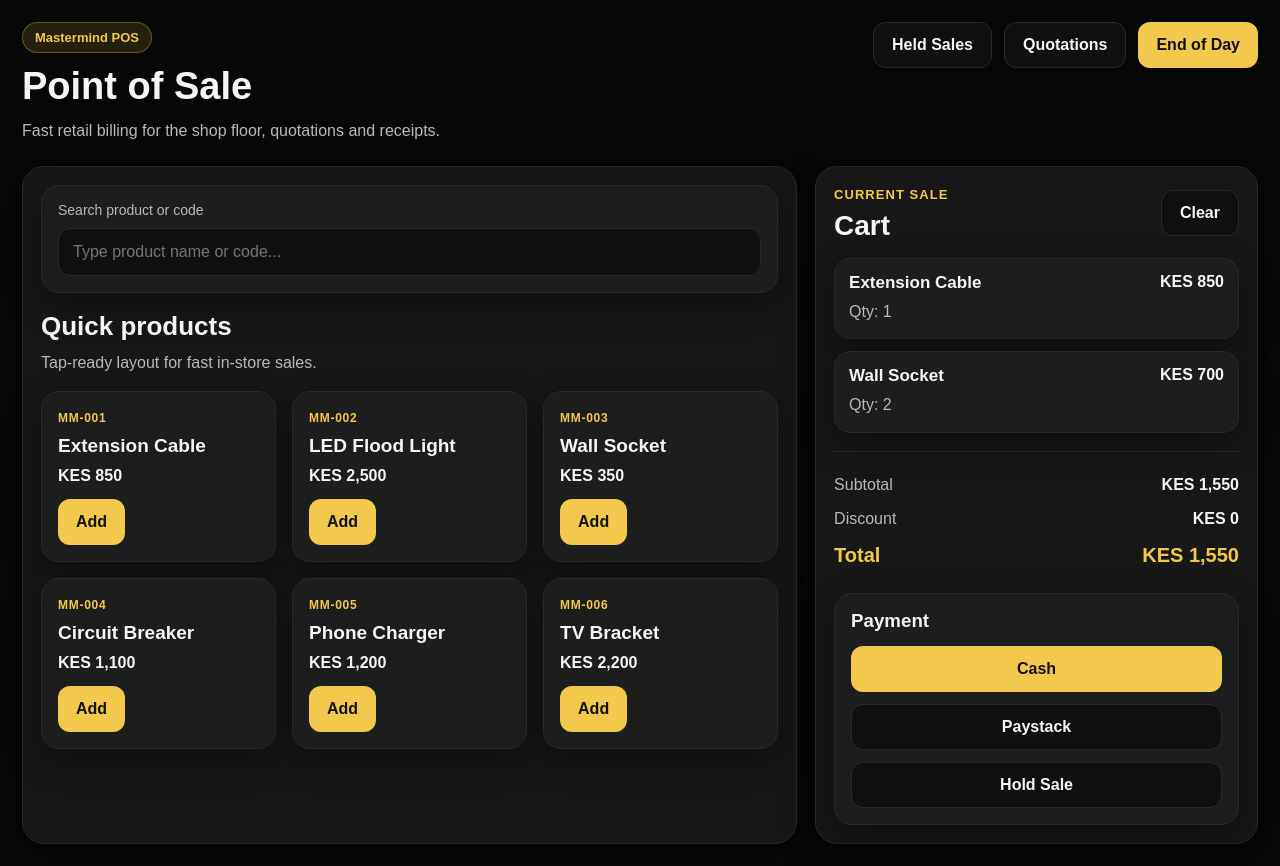
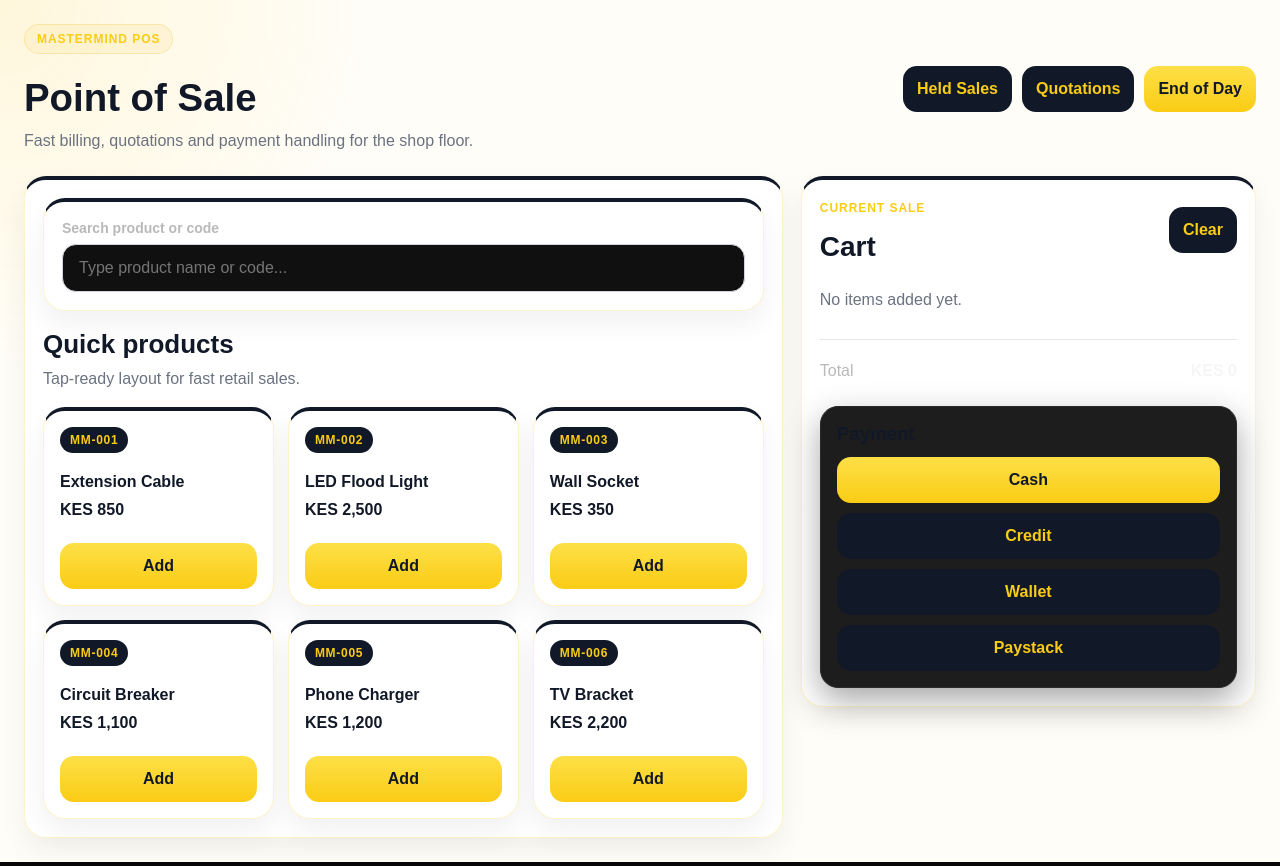
Before and after one commit to Masterkartel/mastermind-platform, a Next.js app in the folder apps/pos/: page / in a window 1280 px wide. Built offline with nearby package versions, Linux system fonts and the light colour scheme.

Commit message:
Update page.tsx

```diff
--- a/apps/pos/src/app/page.tsx
+++ b/apps/pos/src/app/page.tsx
@@ -1,37 +1,71 @@
+"use client";
+
+import { useMemo, useState } from "react";
+
 const products = [
-  { id: "1", name: "Extension Cable", code: "MM-001", price: "KES 850" },
-  { id: "2", name: "LED Flood Light", code: "MM-002", price: "KES 2,500" },
-  { id: "3", name: "Wall Socket", code: "MM-003", price: "KES 350" },
-  { id: "4", name: "Circuit Breaker", code: "MM-004", price: "KES 1,100" },
-  { id: "5", name: "Phone Charger", code: "MM-005", price: "KES 1,200" },
-  { id: "6", name: "TV Bracket", code: "MM-006", price: "KES 2,200" }
-];
-
-const cartItems = [
-  { name: "Extension Cable", qty: 1, price: "KES 850" },
-  { name: "Wall Socket", qty: 2, price: "KES 700" }
+  { id: "1", name: "Extension Cable", code: "MM-001", price: 850 },
+  { id: "2", name: "LED Flood Light", code: "MM-002", price: 2500 },
+  { id: "3", name: "Wall Socket", code: "MM-003", price: 350 },
+  { id: "4", name: "Circuit Breaker", code: "MM-004", price: 1100 },
+  { id: "5", name: "Phone Charger", code: "MM-005", price: 1200 },
+  { id: "6", name: "TV Bracket", code: "MM-006", price: 2200 }
 ];
 
 export default function PosPage() {
+  const [search, setSearch] = useState("");
+  const [cart, setCart] = useState<Record<string, number>>({});
+
+  const visibleProducts = useMemo(() => {
+    const q = search.trim().toLowerCase();
+    if (!q) return products;
+    return products.filter((p) =>
+      `${p.name} ${p.code}`.toLowerCase().includes(q)
+    );
+  }, [search]);
+
+  const cartItems = useMemo(
+    () =>
+      Object.entries(cart)
+        .map(([id, qty]) => ({
+          product: products.find((p) => p.id === id),
+          qty
+        }))
+        .filter((item) => item.product),
+    [cart]
+  ) as { product: (typeof products)[number]; qty: number }[];
+
+  const total = useMemo(
+    () => cartItems.reduce((sum, line) => sum + line.product.price * line.qty, 0),
+    [cartItems]
+  );
+
+  function add(id: string) {
+    setCart((prev) => ({ ...prev, [id]: (prev[id] || 0) + 1 }));
+  }
+
+  function minus(id: string) {
+    setCart((prev) => {
+      const next = { ...prev };
+      const current = next[id] || 0;
+      if (current <= 1) delete next[id];
+      else next[id] = current - 1;
+      return next;
+    });
+  }
+
   return (
     <main className="pos-page">
       <header className="pos-header">
         <div>
           <span className="badge">Mastermind POS</span>
           <h1>Point of Sale</h1>
-          <p>Fast retail billing for the shop floor, quotations and receipts.</p>
+          <p>Fast billing, quotations and payment handling for the shop floor.</p>
         </div>
 
         <div className="header-actions">
-          <a href="/held-sales" className="btn btn--ghost">
-            Held Sales
-          </a>
-          <a href="/quotations" className="btn btn--ghost">
-            Quotations
-          </a>
-          <a href="/end-of-day" className="btn btn--primary">
-            End of Day
-          </a>
+          <button className="btn btn--ghost">Held Sales</button>
+          <button className="btn btn--ghost">Quotations</button>
+          <button className="btn btn--primary">End of Day</button>
         </div>
       </header>
 
@@ -41,6 +75,8 @@ export default function PosPage() {
             <label htmlFor="search">Search product or code</label>
             <input
               id="search"
+              value={search}
+              onChange={(e) => setSearch(e.target.value)}
               type="text"
               placeholder="Type product name or code..."
             />
@@ -48,16 +84,16 @@ export default function PosPage() {
 
           <div className="section-head">
             <h2>Quick products</h2>
-            <p>Tap-ready layout for fast in-store sales.</p>
+            <p>Tap-ready layout for fast retail sales.</p>
           </div>
 
           <div className="product-grid">
-            {products.map((product) => (
+            {visibleProducts.map((product) => (
               <article key={product.id} className="product-card">
                 <span className="code">{product.code}</span>
                 <h3>{product.name}</h3>
-                <strong>{product.price}</strong>
-                <button className="btn btn--primary" type="button">
+                <strong>KES {product.price.toLocaleString()}</strong>
+                <button className="btn btn--primary" onClick={() => add(product.id)}>
                   Add
                 </button>
               </article>
@@ -71,54 +107,307 @@ export default function PosPage() {
               <span className="cart-label">Current Sale</span>
               <h2>Cart</h2>
             </div>
-            <button className="btn btn--ghost" type="button">
-              Clear
-            </button>
+            <button className="btn btn--ghost">Clear</button>
           </div>
 
           <div className="cart-items">
-            {cartItems.map((item, index) => (
-              <article key={`${item.name}-${index}`} className="cart-item">
-                <div>
-                  <h3>{item.name}</h3>
-                  <p>Qty: {item.qty}</p>
-                </div>
-                <strong>{item.price}</strong>
-              </article>
-            ))}
+            {cartItems.length === 0 ? (
+              <div className="empty-state">No items added yet.</div>
+            ) : (
+              cartItems.map((item) => (
+                <article key={item.product.id} className="cart-item">
+                  <div>
+                    <h3>{item.product.name}</h3>
+                    <p>KES {item.product.price.toLocaleString()}</p>
+                  </div>
+
+                  <div className="qty">
+                    <button onClick={() => minus(item.product.id)}>-</button>
+                    <span>{item.qty}</span>
+                    <button onClick={() => add(item.product.id)}>+</button>
+                  </div>
+                </article>
+              ))
+            )}
           </div>
 
           <div className="summary">
             <div className="summary-row">
-              <span>Subtotal</span>
-              <strong>KES 1,550</strong>
-            </div>
-            <div className="summary-row">
-              <span>Discount</span>
-              <strong>KES 0</strong>
-            </div>
-            <div className="summary-row total">
               <span>Total</span>
-              <strong>KES 1,550</strong>
+              <strong>KES {total.toLocaleString()}</strong>
             </div>
           </div>
 
           <div className="payment-box">
             <h3>Payment</h3>
             <div className="payment-actions">
-              <button className="btn btn--primary" type="button">
-                Cash
-              </button>
-              <button className="btn btn--ghost" type="button">
-                Paystack
-              </button>
-              <button className="btn btn--ghost" type="button">
-                Hold Sale
-              </button>
+              <button className="btn btn--primary">Cash</button>
+              <button className="btn btn--ghost">Credit</button>
+              <button className="btn btn--ghost">Wallet</button>
+              <button className="btn btn--ghost">Paystack</button>
             </div>
           </div>
         </aside>
       </section>
+
+      <style jsx>{`
+        .pos-page {
+          min-height: 100vh;
+          padding: 24px;
+          background:
+            radial-gradient(circle at top left, rgba(250, 204, 21, 0.12), transparent 24%),
+            #fffdf7;
+          color: #111827;
+        }
+
+        .pos-header {
+          display: flex;
+          justify-content: space-between;
+          gap: 18px;
+          align-items: center;
+          flex-wrap: wrap;
+          margin-bottom: 22px;
+        }
+
+        .badge,
+        .cart-label {
+          display: inline-block;
+          font-size: 12px;
+          font-weight: 800;
+          text-transform: uppercase;
+          letter-spacing: 0.08em;
+          color: #facc15;
+        }
+
+        .pos-header h1 {
+          margin: 10px 0 8px;
+          font-size: 2.4rem;
+        }
+
+        .pos-header p {
+          margin: 0;
+          color: #6b7280;
+        }
+
+        .header-actions {
+          display: flex;
+          gap: 10px;
+          flex-wrap: wrap;
+        }
+
+        .workspace {
+          display: grid;
+          grid-template-columns: 1.5fr 0.9fr;
+          gap: 18px;
+          align-items: start;
+        }
+
+        .catalog-panel,
+        .cart-panel,
+        .search-card,
+        .product-card {
+          background: white;
+          border-radius: 22px;
+          border: 1px solid rgba(250, 204, 21, 0.22);
+          border-top: 4px solid #111827;
+          box-shadow: 0 12px 28px rgba(15, 23, 42, 0.06);
+        }
+
+        .catalog-panel,
+        .cart-panel {
+          padding: 18px;
+        }
+
+        .search-card {
+          padding: 18px;
+          margin-bottom: 18px;
+        }
+
+        .search-card label {
+          display: block;
+          margin-bottom: 8px;
+          font-weight: 700;
+        }
+
+        .search-card input {
+          width: 100%;
+          border: 1px solid #d1d5db;
+          border-radius: 14px;
+          padding: 14px 16px;
+          font: inherit;
+        }
+
+        .section-head {
+          margin-bottom: 16px;
+        }
+
+        .section-head h2 {
+          margin: 0 0 6px;
+        }
+
+        .section-head p {
+          margin: 0;
+          color: #6b7280;
+        }
+
+        .product-grid {
+          display: grid;
+          grid-template-columns: repeat(3, minmax(0, 1fr));
+          gap: 14px;
+        }
+
+        .product-card {
+          padding: 16px;
+          display: grid;
+          gap: 10px;
+        }
+
+        .product-card h3 {
+          margin: 0;
+          font-size: 1rem;
+        }
+
+        .code {
+          display: inline-flex;
+          width: fit-content;
+          background: #111827;
+          color: #facc15;
+          border-radius: 999px;
+          padding: 6px 10px;
+          font-size: 12px;
+          font-weight: 800;
+        }
+
+        .cart-head {
+          display: flex;
+          justify-content: space-between;
+          gap: 12px;
+          align-items: center;
+          margin-bottom: 16px;
+        }
+
+        .cart-head h2 {
+          margin: 8px 0 0;
+        }
+
+        .cart-items {
+          display: grid;
+          gap: 10px;
+        }
+
+        .empty-state {
+          color: #6b7280;
+          padding: 12px 0;
+        }
+
+        .cart-item {
+          display: flex;
+          justify-content: space-between;
+          gap: 12px;
+          align-items: center;
+          padding: 14px;
+          border-radius: 16px;
+          background: #fffef8;
+          border: 1px solid rgba(250, 204, 21, 0.16);
+        }
+
+        .cart-item h3,
+        .summary-row,
+        .payment-box h3 {
+          margin: 0;
+        }
+
+        .cart-item p {
+          margin: 4px 0 0;
+          color: #6b7280;
+        }
+
+        .qty {
+          display: flex;
+          align-items: center;
+          gap: 8px;
+        }
+
+        .qty button {
+          width: 30px;
+          height: 30px;
+          border: none;
+          border-radius: 10px;
+          font-weight: 900;
+          cursor: pointer;
+          background: #facc15;
+          color: #111827;
+        }
+
+        .summary {
+          margin-top: 18px;
+          padding-top: 14px;
+          border-top: 1px solid #e5e7eb;
+        }
+
+        .summary-row {
+          display: flex;
+          justify-content: space-between;
+          align-items: center;
+        }
+
+        .payment-box {
+          margin-top: 18px;
+        }
+
+        .payment-actions {
+          display: grid;
+          gap: 10px;
+          margin-top: 12px;
+        }
+
+        .btn {
+          border: none;
+          border-radius: 14px;
+          padding: 12px 14px;
+          font-weight: 800;
+          cursor: pointer;
+        }
+
+        .btn--primary {
+          background: linear-gradient(180deg, #fde047 0%, #facc15 100%);
+          color: #111827;
+        }
+
+        .btn--ghost {
+          background: #111827;
+          color: #facc15;
+        }
+
+        @media (max-width: 980px) {
+          .workspace,
+          .product-grid {
+            grid-template-columns: 1fr 1fr;
+          }
+
+          .workspace {
+            grid-template-columns: 1fr;
+          }
+        }
+
+        @media (max-width: 640px) {
+          .pos-page {
+            padding: 16px;
+          }
+
+          .product-grid {
+            grid-template-columns: 1fr;
+          }
+
+          .header-actions {
+            width: 100%;
+          }
+
+          .btn {
+            width: 100%;
+          }
+        }
+      `}</style>
     </main>
   );
 }
```
